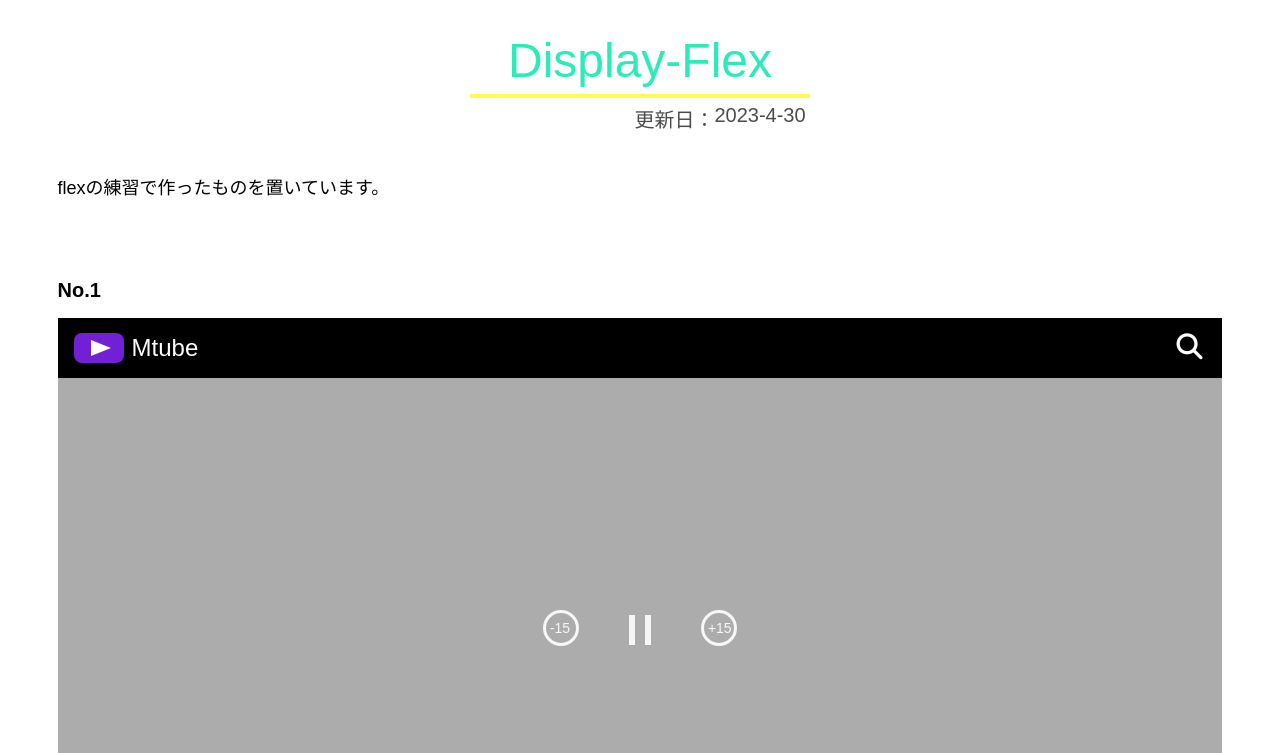
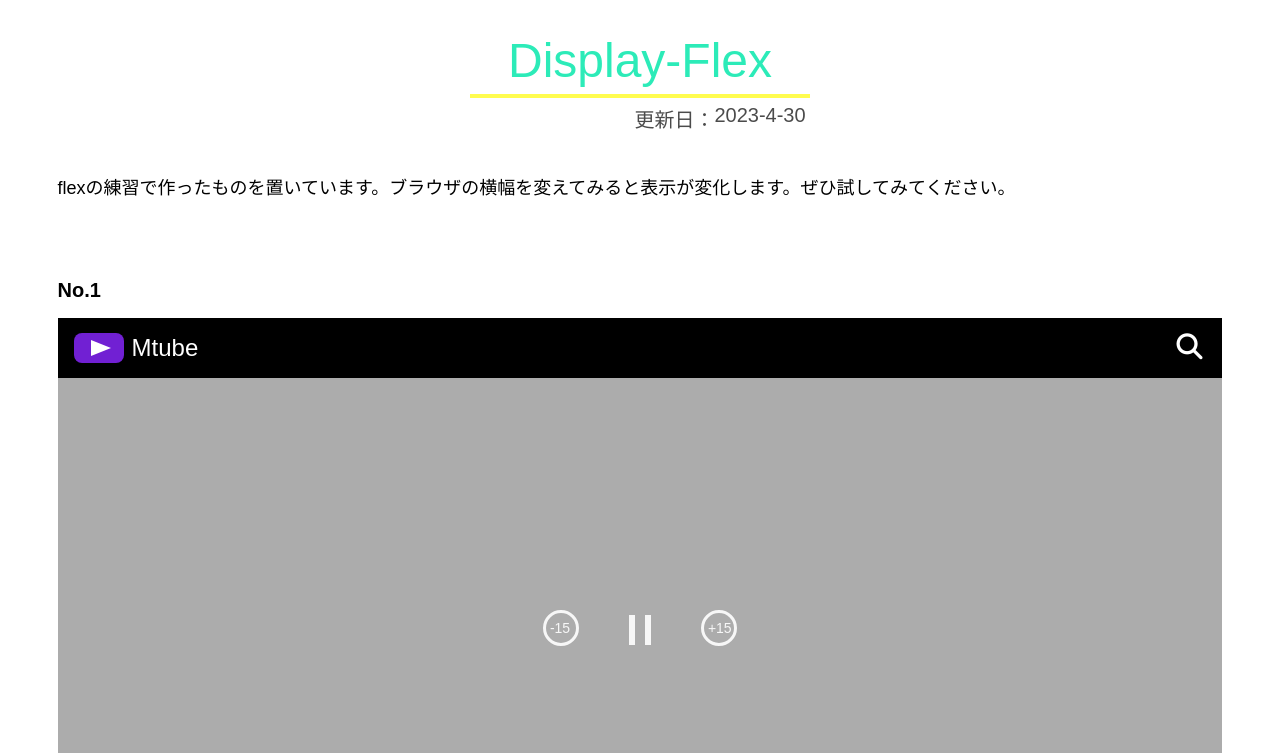
Before and after one commit to japan-english-masa/flex-practice, a plain HTML site: page index.html in a window 1280 px wide. Shown: the part 47-800 px from the top of the page. Drawn offline with Linux system fonts and the light colour scheme.

Commit message:
Update index.html

```diff
--- a/index.html
+++ b/index.html
@@ -26,7 +26,7 @@
       <h1>Display-Flex</h1>
       <div class="updated">更新日：<time id="modify"></time></div>
 
-      <p class="head-description">flexの練習で作ったものを置いています。</p>
+      <p class="head-description">flexの練習で作ったものを置いています。ブラウザの横幅を変えてみると表示が変化します。ぜひ試してみてください。</p>
 
       <!-- ↑↑↑定型↑↑↑ -->
 
```
